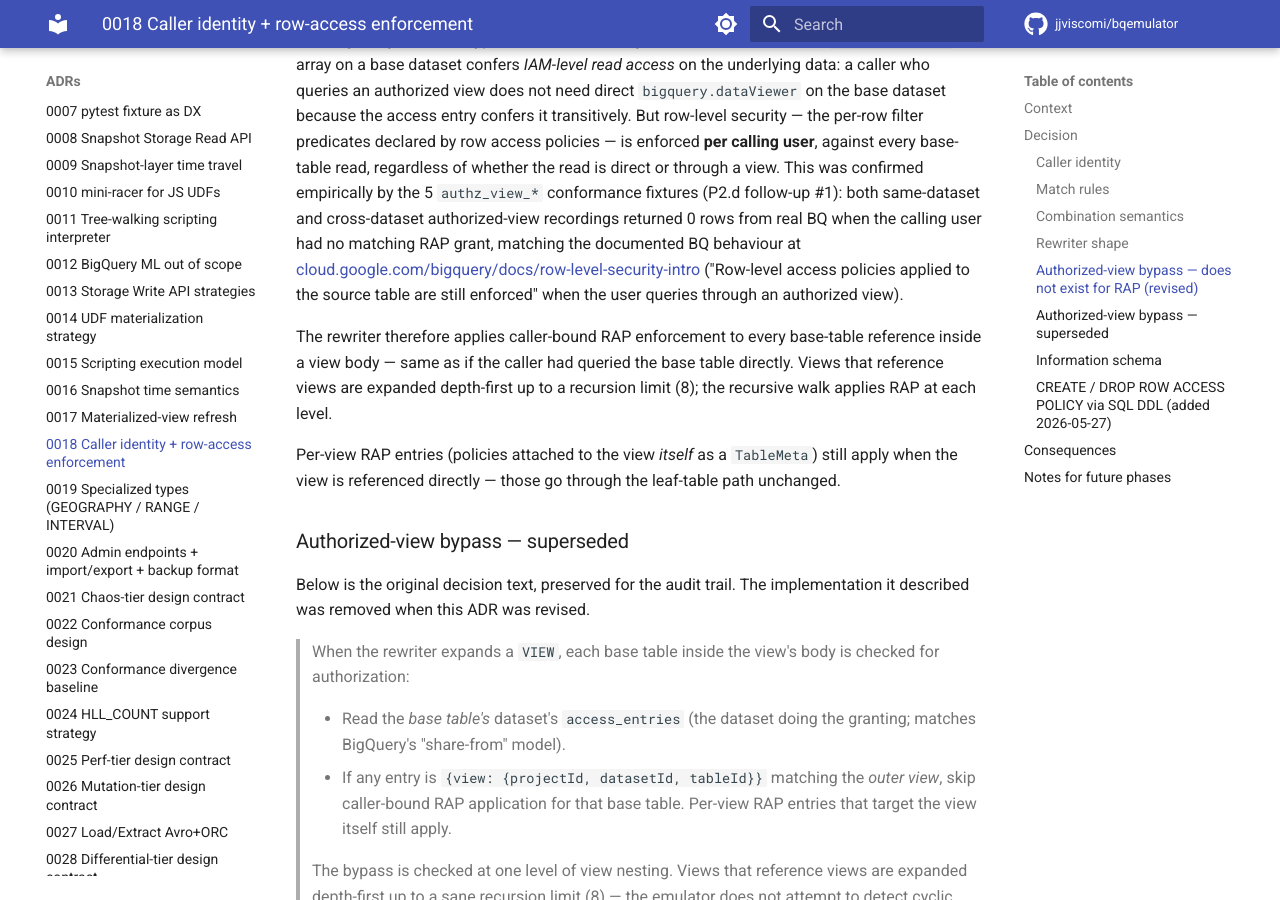
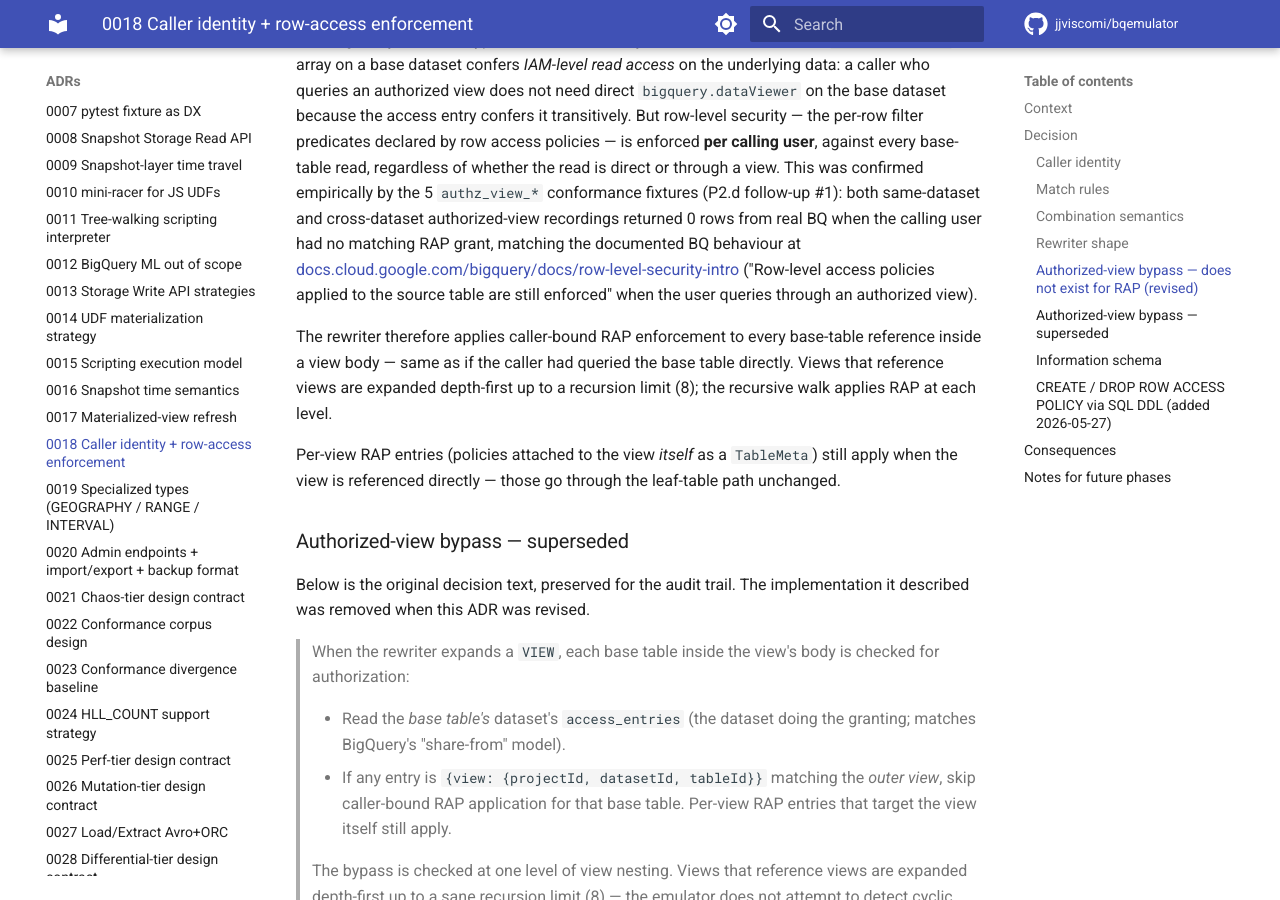
Before and after one commit to jjviscomi/bqemulator, an MkDocs documentation site: the page built from docs/adr/0018-caller-identity-and-row-access-enforcement.md, in a window 1280 px wide and 900 px high, scrolled down 4729 px. Built offline with MkDocs 1.6.1 and Material for MkDocs 9.7.7, drawn with Linux system fonts in a browser that asks for light colours; comment, search, counter and statistics services are not loaded; the version menu is left out.

Commit message:
fix(docs): sync link text to canonical host + drop dated note (CodeRabbit)
Address two CodeRabbit review threads on the doc-host migration:

- docs/guides/authorized-views.md and docs/adr/0018-...: the migrated links
  showed the legacy cloud.google.com host as visible link text while the
  target already pointed at docs.cloud.google.com. Sync the visible text to
  the canonical host so the rendered docs no longer surface the deprecated
  host.
- tests/conformance/_surface_inventory.py: drop the "(closed 2026-05-18)"
  date from the create_table_schema notes field, which renders in the
  coverage matrix; the documentation-style rule requires current-state-only
  wording. Regenerate docs/reference/conformance-coverage-matrix.md to match.

Signed-off-by: Joseph Viscomi <jjviscomi@gmail.com>

```diff
--- a/docs/adr/0018-caller-identity-and-row-access-enforcement.md
+++ b/docs/adr/0018-caller-identity-and-row-access-enforcement.md
@@ -245,7 +245,7 @@ conformance fixtures (P2.d follow-up #1): both
 same-dataset and cross-dataset authorized-view recordings returned 0
 rows from real BQ when the calling user had no matching RAP grant,
 matching the documented BQ behaviour at
-[cloud.google.com/bigquery/docs/row-level-security-intro](https://docs.cloud.google.com/bigquery/docs/row-level-security-intro)
+[docs.cloud.google.com/bigquery/docs/row-level-security-intro](https://docs.cloud.google.com/bigquery/docs/row-level-security-intro)
 ("Row-level access policies applied to the source table are still
 enforced" when the user queries through an authorized view).
 
```
Also changed, not shown: docs/guides/authorized-views.md (+1 -1 lines), docs/reference/conformance-coverage-matrix.md (+1 -1 lines), 1 other file.
